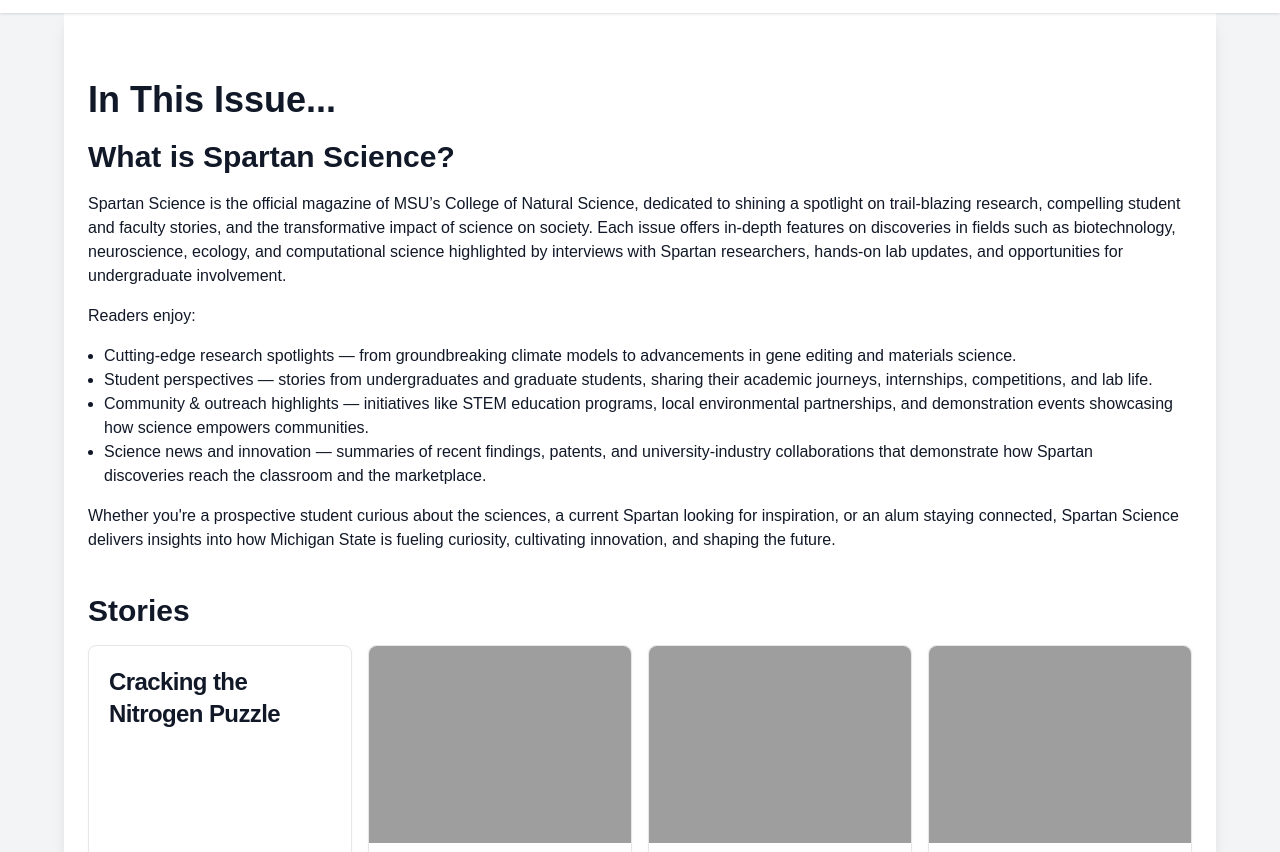
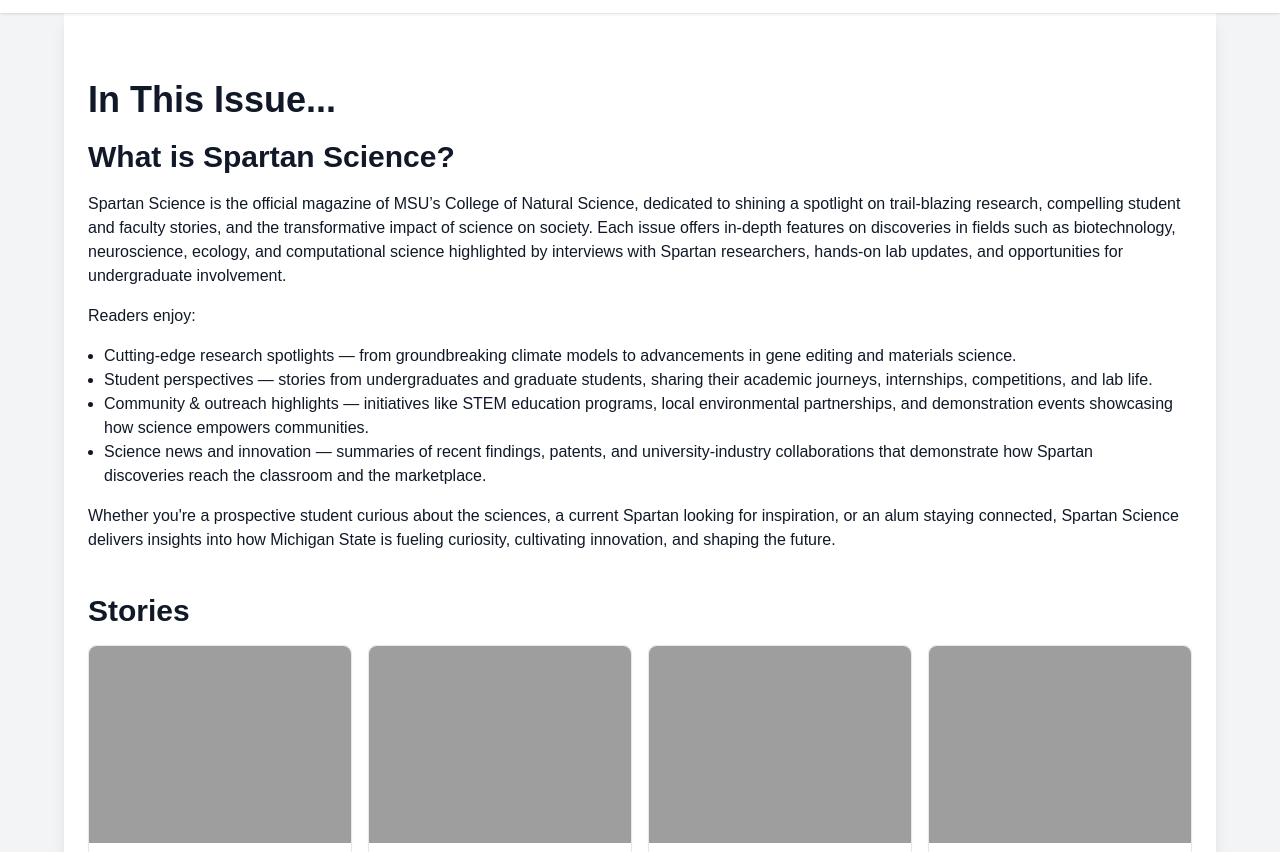
Before and after one commit to JesseEarley/spartan-science, a plain HTML site: page toc.html in a window 1280 px wide. Shown: the part 100-952 px from the top of the page. Drawn offline with nearby package versions, Linux system fonts and the light colour scheme; the site is published under a folder, as on GitHub Pages, so addresses that start at the root find nothing; a web font is replaced by a local one.

Commit message:
Add files via upload

```diff
--- a/toc.html
+++ b/toc.html
@@ -192,7 +192,7 @@
       <div
         class="mx-auto max-w-sm bg-white border border-gray-200 rounded-lg shadow-sm dark:bg-black dark:border-gray-700 flex flex-col">
         <a href="story1.html">
-          <img class="rounded-t-lg" src="/images/story1.png" alt="" />
+          <img class="rounded-t-lg" src="images/story1.png" alt="" />
         </a>
         <div class="p-5 flex flex-col flex-grow justify-between">
           <div>
```
